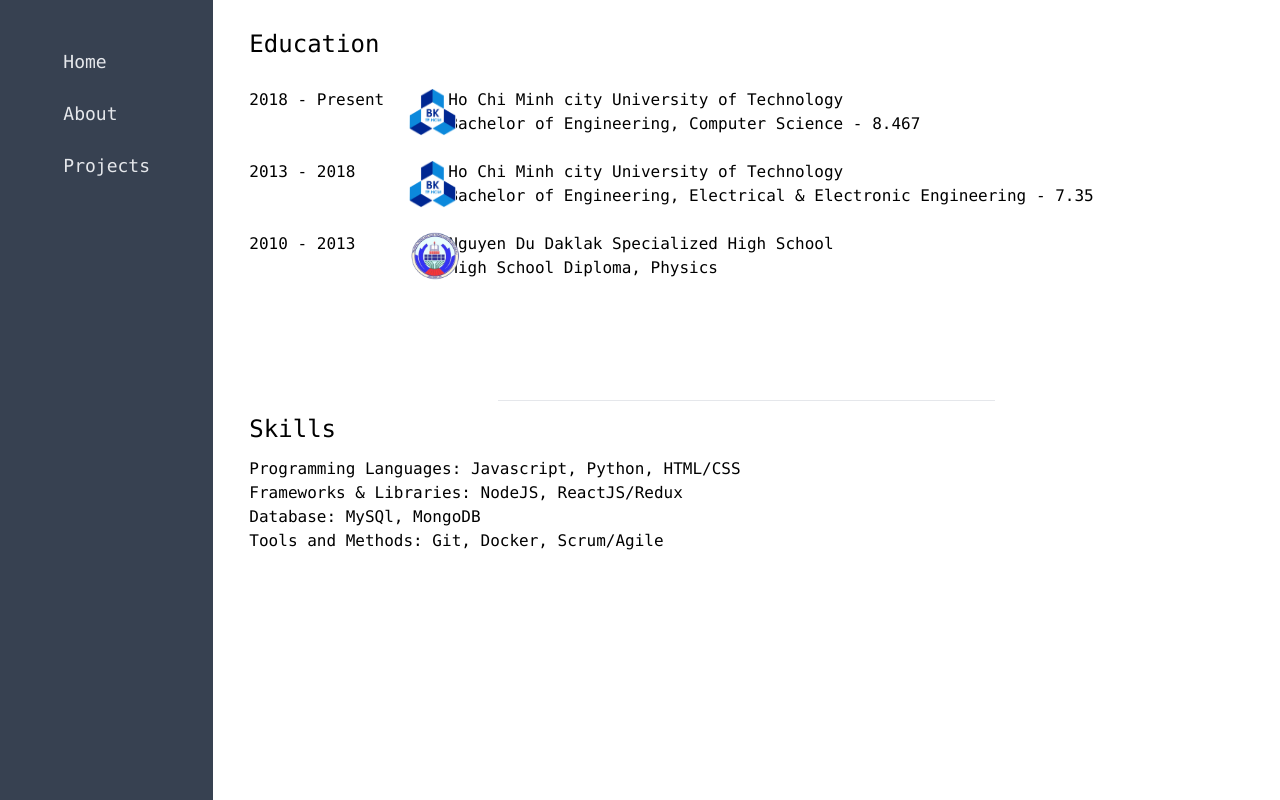
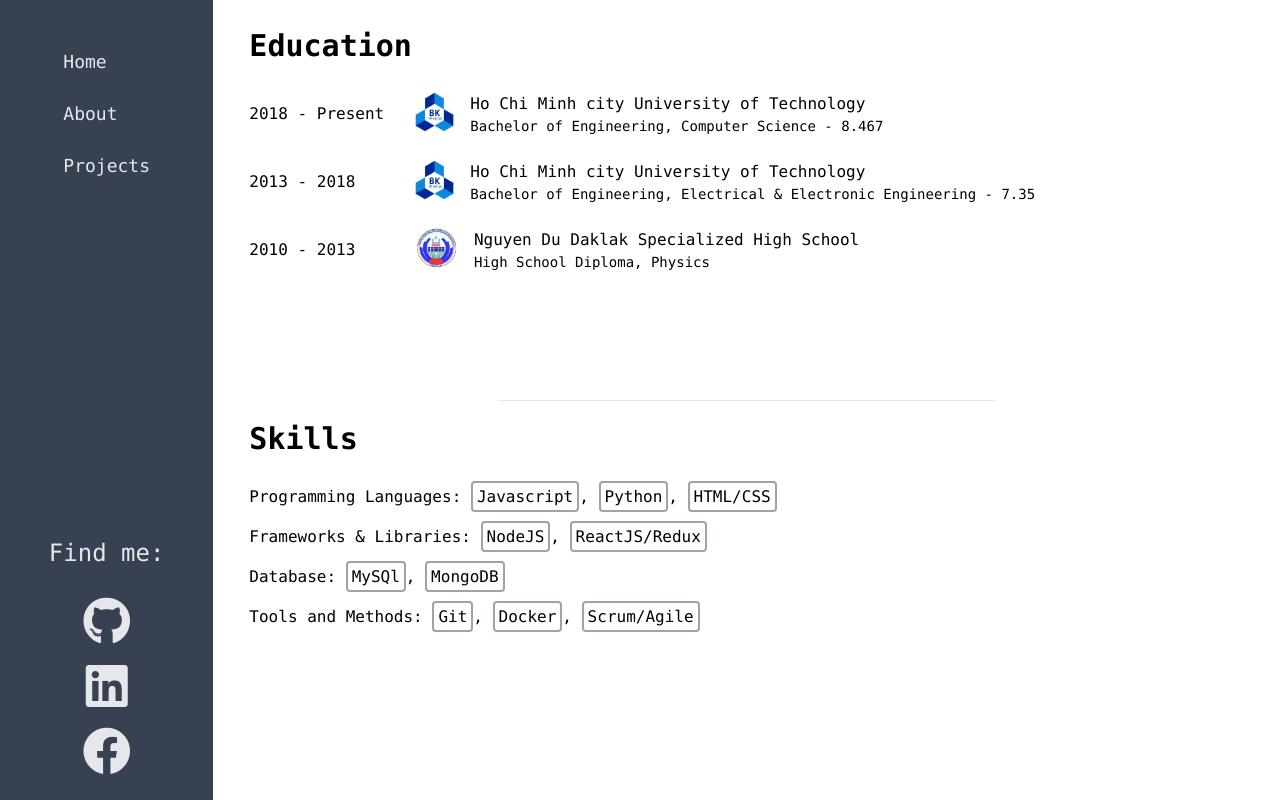
Before and after one commit to nhanluongoe/portfolio, a React (Create React App) app: page /about in a window 1280 px wide. Built offline with nearby package versions, Linux system fonts and the light colour scheme.

Commit message:
added find-me to header

```diff
--- a/public/index.html
+++ b/public/index.html
@@ -7,9 +7,10 @@
   <meta name="viewport" content="width=device-width, initial-scale=1" />
   <meta name="theme-color" content="#000000" />
   <meta name="description" content="Web site created using create-react-app" />
-  <!-- <link rel="stylesheet" href="style1.css" /> -->
-  <link href="https://unpkg.com/tailwindcss@^2/dist/tailwind.min.css" rel="stylesheet">
   <link rel="apple-touch-icon" href="%PUBLIC_URL%/logo192.png" />
+  <link rel="stylesheet" href="https://cdnjs.cloudflare.com/ajax/libs/font-awesome/5.15.2/css/all.min.css"
+    integrity="sha512-HK5fgLBL+xu6dm/Ii3z4xhlSUyZgTT9tuc/hSrtw6uzJOvgRr2a9jyxxT1ely+B+xFAmJKVSTbpM/CuL7qxO8w=="
+    crossorigin="anonymous" />
   <!--
       manifest.json provides metadata used when your web app is installed on a
       user's mobile device or desktop. See https://developers.google.com/web/fundamentals/web-app-manifest/
--- a/src/components/About.js
+++ b/src/components/About.js
@@ -6,47 +6,55 @@ const Education = () => {
   const School = ({ name, logo = null, degree, major, time, gpa = null }) => {
     if (gpa)
       return (
-        <div className='flex py-2 pt-4'>
-          <div className='relative w-1/5'>
+        <div className='flex py-2 pt-4 items-center'>
+          <div className='w-1/6'>
             <h1>{time}</h1>
+          </div>
+          <div className='w-5/6'>
+            <div className='flex w-full'>
               <img
-              className='absolute top-0 left-40 h-full hidden lg:block'
+                className='h-10 hidden lg:block pr-4'
                 src={logo}
                 alt='logo'
               />
-          </div>
-          <div className='w-4/5'>
+              <div>
                 <h1>{name}</h1>
-            <h2>
+                <h2 className='text-sm'>
                   {degree}, {major} - {gpa}
                 </h2>
+              </div>
+            </div>
           </div>
         </div>
       );
     else
       return (
-        <div className='flex py-2 pt-4'>
-          <div className='relative w-1/5'>
+        <div className='flex py-2 pt-4 items-center'>
+          <div className='w-1/6'>
             <h1>{time}</h1>
+          </div>
+          <div className='w-5/6'>
+            <div className='flex w-full'>
               <img
-              className='absolute top-0 left-40 h-full hidden lg:block'
+                className='h-10 hidden lg:block pr-4'
                 src={logo}
                 alt='logo'
               />
-          </div>
-          <div className='w-4/5'>
+              <div>
                 <h1>{name}</h1>
-            <h2>
+                <h2 className='text-sm'>
                   {degree}, {major}
                 </h2>
+              </div>
+            </div>
           </div>
         </div>
       );
   };
 
   return (
-    <div>
-      <p className='py-3 text-md md:text-2xl'>Education</p>
+    <div className='w-full'>
+      <p className='py-3 text-md md:text-3xl font-bold'>Education</p>
       <School
         name='Ho Chi Minh city University of Technology'
         logo={hcmutLogo}
@@ -75,25 +83,42 @@ const Education = () => {
 };
 
 const Skills = () => {
+  const Skill = ({ language }) => {
+    return (
+      <span className='p-1 rounded border-2 border-gray-400'>{language}</span>
+    );
+  };
+
   return (
     <div>
-      <p className='py-3 text-md md:text-2xl'>Skills</p>
-      <h1>Programming Languages: Javascript, Python, HTML/CSS</h1>
-      <h1>Frameworks & Libraries: NodeJS, ReactJS/Redux</h1>
-      <h1>Database: MySQl, MongoDB</h1>
-      <h1>Tools and Methods: Git, Docker, Scrum/Agile</h1>
+      <p className='py-5 text-md md:text-3xl font-bold'>Skills</p>
+      <p className='py-2'>
+        Programming Languages: <Skill language='Javascript' />,{' '}
+        <Skill language='Python' />, <Skill language='HTML/CSS' />
+      </p>
+      <p className='py-2'>
+        Frameworks & Libraries: <Skill language='NodeJS' />,{' '}
+        <Skill language='ReactJS/Redux' />
+      </p>
+      <p className='py-2'>
+        Database: <Skill language='MySQl' />, <Skill language='MongoDB' />
+      </p>
+      <p className='py-2'>
+        Tools and Methods: <Skill language='Git' />, <Skill language='Docker' />
+        , <Skill language='Scrum/Agile' />
+      </p>
     </div>
   );
 };
 
 const About = () => {
   return (
-    <div className='container flex flex-col h-full justify-start px-5'>
-      <div className='h-1/2'>
+    <div className='container flex flex-col justify-center h-full px-5'>
+      <div className='h-1/2 flex justify-start'>
         <Education />
       </div>
       <hr className='w-1/2 mx-auto' />
-      <div className='h-1/3'>
+      <div className='h-1/2 flex justify-start'>
         <Skills />
       </div>
     </div>
--- a/src/components/Header.js
+++ b/src/components/Header.js
@@ -3,19 +3,49 @@ import { Link } from 'react-router-dom';
 
 const Header = () => {
   return (
-    <nav className='flex flex-col items-center text-sm md:text-lg'>
+    <nav className='flex flex-col h-full justify-between items-center text-sm md:text-lg'>
       <div>
         <ul className='py-5'>
-          <li className='p-3 text-gray-200 hover:text-gray-100 transform hover:scale-110 transition duration-500 ease-in-out'>
+          <li className='p-3 text-gray-200 hover:text-white transform hover:scale-110 transition duration-500 ease-in-out'>
             <Link to='/portfolio'>Home</Link>
           </li>
-          <li className='p-3 text-gray-200 hover:text-gray-100 transform hover:scale-110 transition duration-500 ease-in-out'>
+          <li className='p-3 text-gray-200 hover:text-white transform hover:scale-110 transition duration-500 ease-in-out'>
             <Link to='/about'>About</Link>
           </li>
-          <li className='p-3 text-gray-200 hover:text-gray-100 transform hover:scale-110 transition duration-500 ease-in-out'>
+          <li className='p-3 text-gray-200 hover:text-white transform hover:scale-110 transition duration-500 ease-in-out'>
             <Link to='/projects'>Projects</Link>
           </li>
         </ul>
+      </div>
+      <div className='text-gray-200 '>
+        <h1 className='pb-5 text-2xl'>Find me:</h1>
+        <p className='text-5xl text-center py-2 hover:text-white transfrom hover:scale-110 transition duration-300 ease-in-out'>
+          <a
+            href='https://github.com/nhanluongoe'
+            target='_blank'
+            rel='noreferrer'
+          >
+            <i class='fab fa-github'></i>
+          </a>
+        </p>
+        <p className='text-5xl text-center py-2 hover:text-white transfrom hover:scale-110 transition duration-300 ease-in-out'>
+          <a
+            href='https://www.linkedin.com/in/nhanlt18/'
+            target='_blank'
+            rel='noreferrer'
+          >
+            <i class='fab fa-linkedin'></i>
+          </a>
+        </p>
+        <p className='text-5xl text-center py-2 hover:text-white transfrom hover:scale-110 transition duration-300 ease-in-out'>
+          <a
+            href='https://www.facebook.com/anothername18/'
+            target='_blank'
+            rel='noreferrer'
+          >
+            <i class='fab fa-facebook'></i>
+          </a>
+        </p>
       </div>
     </nav>
   );
--- a/src/components/Home.js
+++ b/src/components/Home.js
@@ -22,13 +22,11 @@ const Avatar = () => {
 const Bio = () => {
   return (
     <div className='px-3 md:w-2/3 text-lg md:text-xl'>
-      <h1 className='text-center text-2xl md:text-4xl py-10'>
-        Luong Thanh Nhan
-      </h1>
+      <h1 className='text-2xl md:text-4xl py-10'>Luong Thanh Nhan</h1>
       <p className='py-2'>
         I am currently pursuing a degree in Computer Science at Ho Chi Minh City
-        University of Technology where I also got a Bachelor of Engineering in
-        the major of Electrical and Electronic Engineering
+        University of Technology where I previously got a Bachelor of
+        Engineering in the major of Electrical and Electronic Engineering
       </p>
       <p className='py-2'>
         I am both interested in frontend and backend development, so I am
```
Lines whose indentation alone changed are shown as unchanged.
